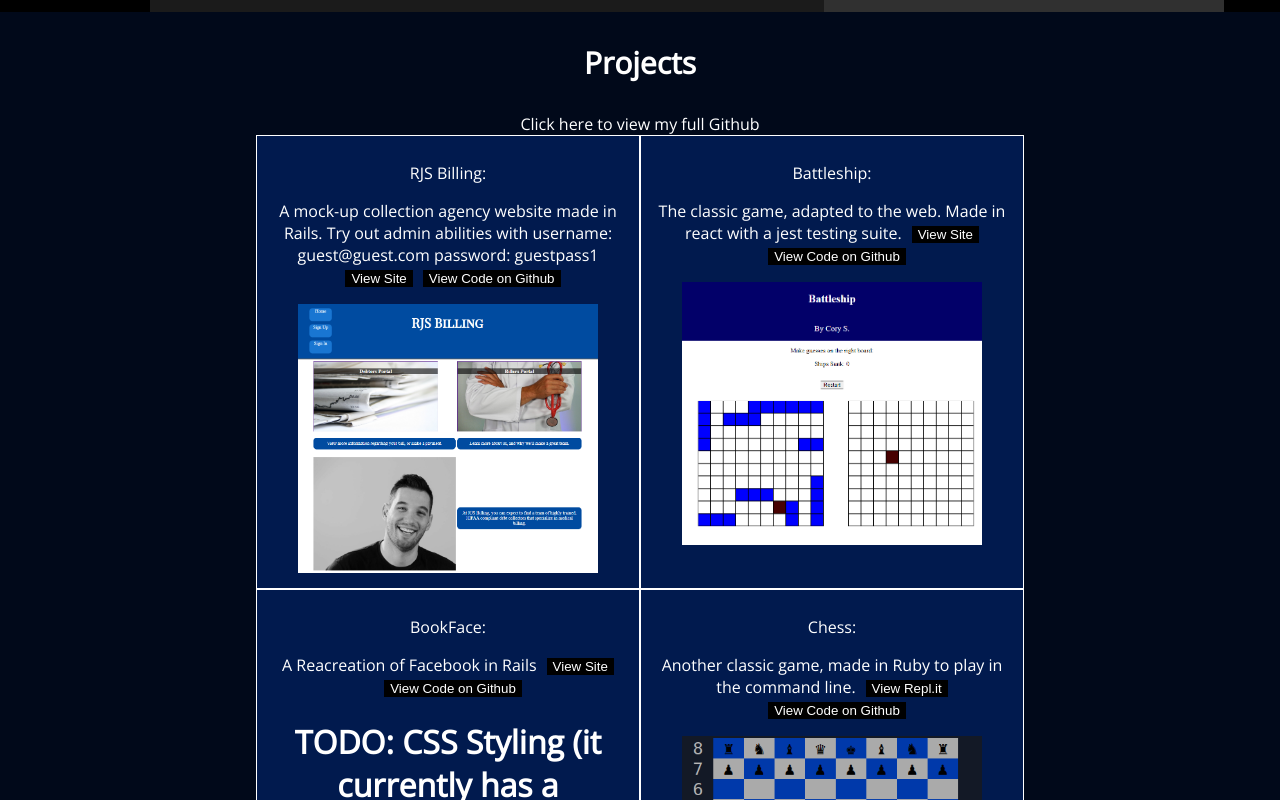
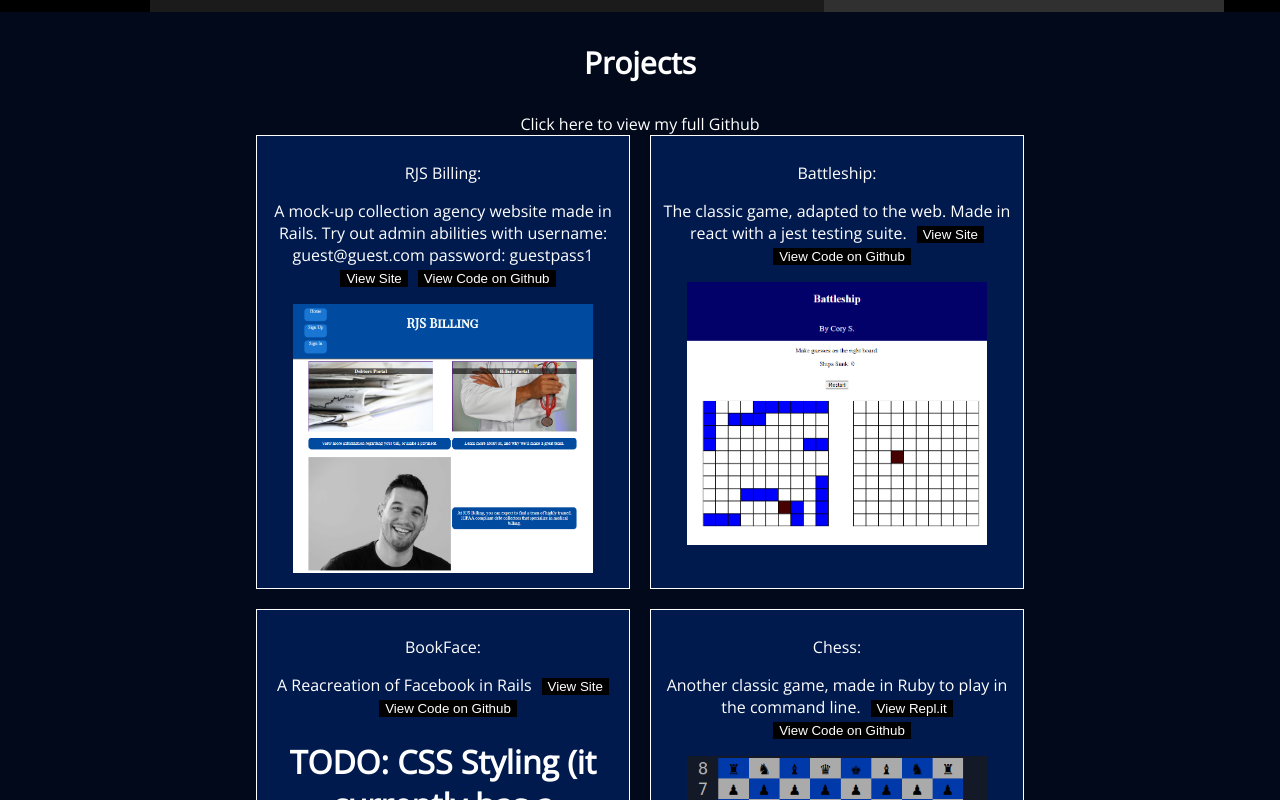
Before and after one commit to Cscharf91/portfolio, a React (Create React App) app: page / in a window 1280 px wide. Shown: the part 1420-2220 px from the top of the page. Built offline with nearby package versions, Linux system fonts and the light colour scheme.

Commit message:
project style changes

```diff
--- a/src/App.css
+++ b/src/App.css
@@ -155,6 +155,8 @@ a {
   color: white;
   display: grid;
   grid-template-columns: 1fr 1fr;
+  grid-gap: 20px;
+  margin-top: 20px;
 }
 
 .projects-head {
```
